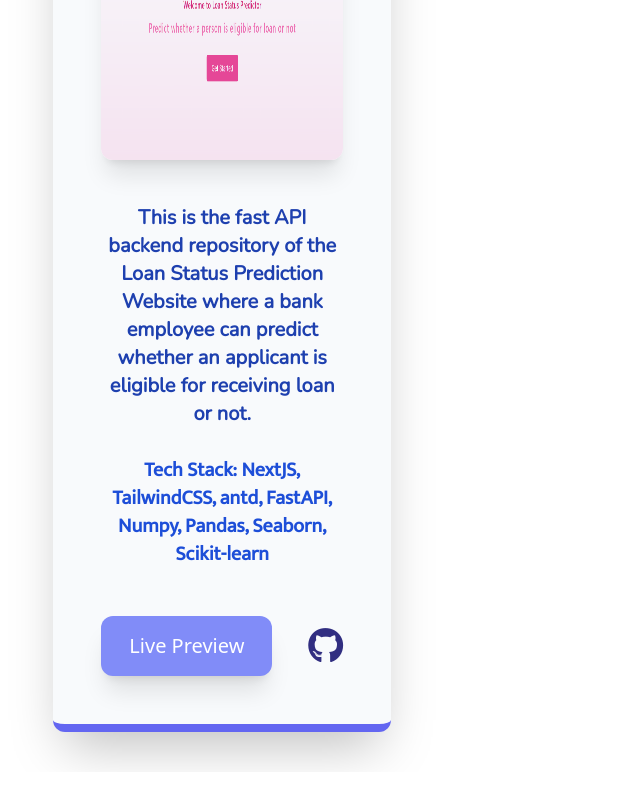
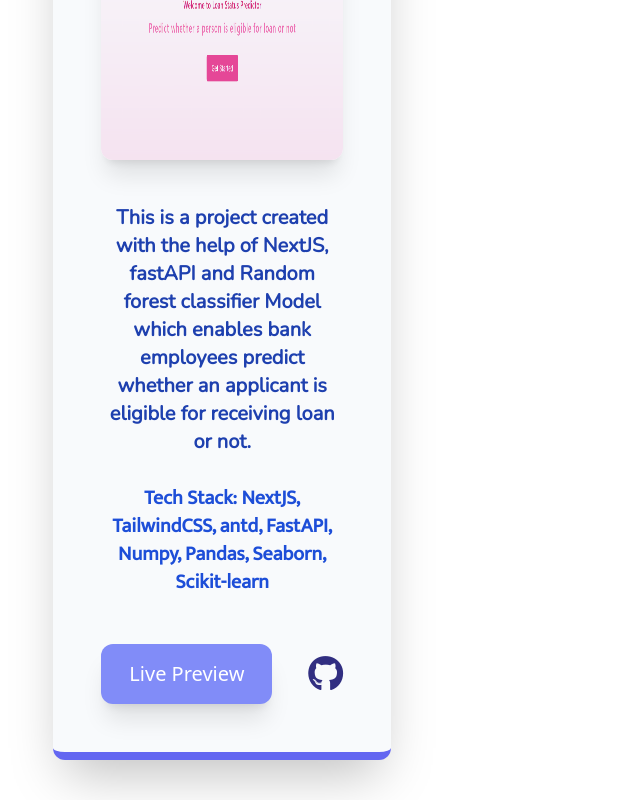
Before and after one commit to somenath203/My-Portfolio-Project, a React (Create React App) app: page /ml-projects in a window 1280 px wide. Shown: the part 2668-3468 px from the top of the page, without its empty margins (0-640 px from the left). Before the commit the page ends 3440 px from the top, so only its background shows below. Built offline with nearby package versions, Linux system fonts and the light colour scheme; a web font is replaced by a local one.

Commit message:
Update AllMlProjects.js

```diff
--- a/src/pages/AllMlProjects.js
+++ b/src/pages/AllMlProjects.js
@@ -98,7 +98,7 @@
         {
             id: 7,
             projectName: 'Loan Status Prediction',
-            projectDescription: 'This is the fast API backend repository of the Loan Status Prediction Website where a bank employee can predict whether an applicant is eligible for receiving loan or not.',
+            projectDescription: 'This is a project created with the help of NextJS, fastAPI and Random forest classifier Model which enables bank employees predict whether an applicant is eligible for receiving loan or not.',
             projectPic: LoanStatusImg,
             heightOfImg: 'h-60',
             widthOfImg: 'w-screen',
```
